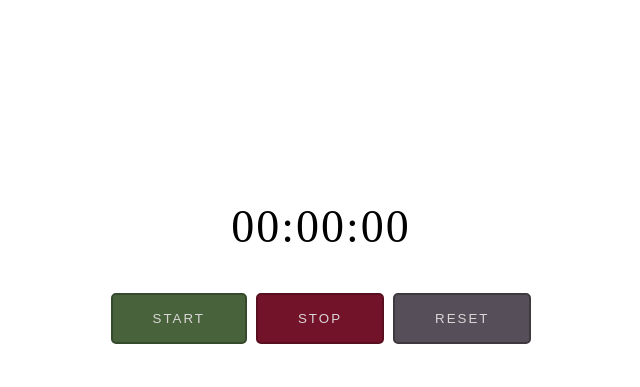
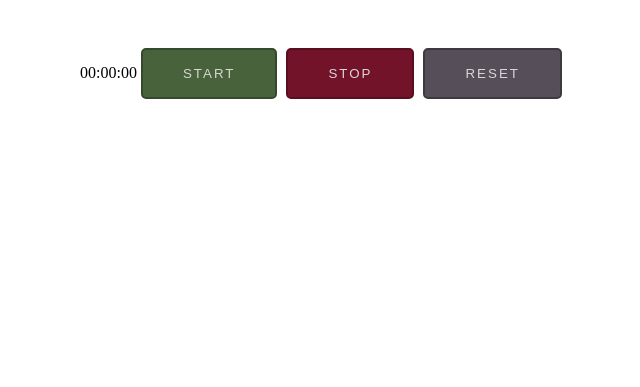
Before and after one commit to SyedaTaliya/Stop-Watch, a plain HTML site: page index.html in a window 1280 px wide. Shown: the whole page, without its empty margins (319-959 px from the left). Drawn offline with Linux system fonts and the light colour scheme.

Commit message:
Update index.html

```diff
--- a/index.html
+++ b/index.html
@@ -10,19 +10,15 @@
 </head>
 
 <body>
-<div id="clock">
-    <span class="circle"></span>
-    <div id="time">
-        <span>00:00:00</span>
-    </div>
 
+     <span>00:00:00</span>
 
     <button id="start" onclick="start()"> START </button>
 
     <button id="stop" onclick="stopTimer()"> STOP </button>
 
     <button id="reset" onclick="resetTime()"> RESET </button>
-  </div>
+
     <script src="stop-watch.js"></script>
 </body>
 
```
